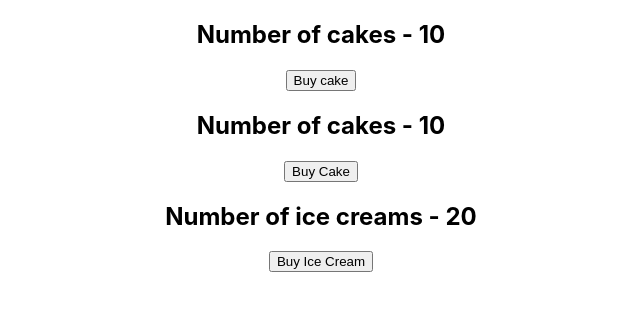
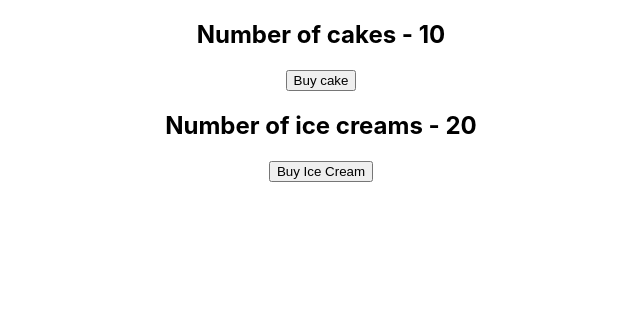
Before and after one commit to viliusgudziunas/react-redux-tutorial, a React (Create React App) app: page / in a window 1280 px wide. Shown: the top 310 px of the page, without its empty margins (319-959 px from the left). Built offline with nearby package versions, Linux system fonts and the light colour scheme.

Commit message:
Added Hooks Ice Crean Container

```diff
--- a/src/App.js
+++ b/src/App.js
@@ -2,17 +2,19 @@ import React from "react";
 import { Provider } from "react-redux";
 import store from "./redux/store";
 import "./App.css";
-import CakeContainer from "./components/CakeContainer";
+// import CakeContainer from "./components/CakeContainer";
+// import IceCreamContainer from "./components/IceCreamContainer";
 import HooksCakeContainer from "./components/HooksCakeContainer";
-import IceCreamContainer from "./components/IceCreamContainer";
+import HooksIceCreamContainer from "./components/HooksIceCreamComponent";
 
 function App() {
   return (
     <Provider store={store}>
       <div className="App">
         <HooksCakeContainer />
-        <CakeContainer />
-        <IceCreamContainer />
+        <HooksIceCreamContainer />
+        {/* <CakeContainer /> */}
+        {/* <IceCreamContainer /> */}
       </div>
     </Provider>
   );
--- /dev/null
+++ b/src/components/HooksIceCreamComponent.jsx
@@ -0,0 +1,17 @@
+import React from "react";
+import { useSelector, useDispatch } from "react-redux";
+import { buyIceCream } from "../redux";
+
+function HooksIceCreamContainer() {
+  const numOfIceCreams = useSelector(state => state.iceCream.numOfIceCreams);
+  const dispatch = useDispatch();
+
+  return (
+    <div>
+      <h2>Number of ice creams - {numOfIceCreams}</h2>
+      <button onClick={() => dispatch(buyIceCream())}>Buy Ice Cream</button>
+    </div>
+  );
+}
+
+export default HooksIceCreamContainer;
```
